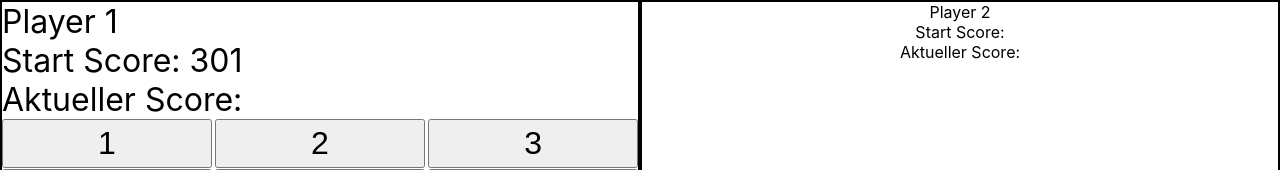
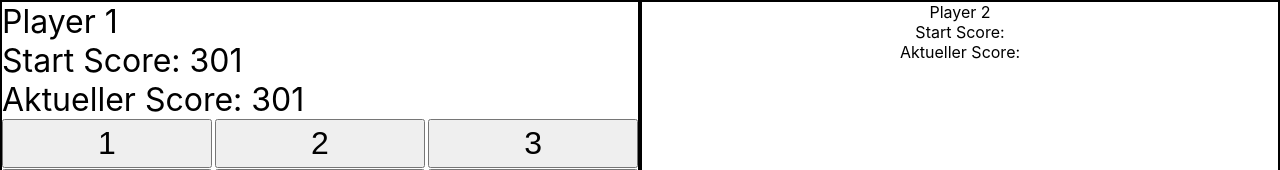
Before and after one commit to UweK17/dartscoreboard-simple, a React (Create React App) app: page / in a window 1280 px wide. Shown: the top 170 px of the page. Built offline with nearby package versions, Linux system fonts and the light colour scheme.

Commit message:
player1 score subtrahiert

```diff
--- a/src/App.js
+++ b/src/App.js
@@ -4,14 +4,19 @@ import './App.css';
 function App() {
 
   const [player1Score, setPlayer1Score] = useState(301);
+
+  const submitHandler = () => {
+    setPlayer1Score(player1Score-100);
+  }
+
   return (
     <div className="App">
       <div className='partitionScreen'>
         <div className="player1">
           <div className='statistics'>
             <div>Player 1</div>
-            <div>Start Score: {player1Score}</div>
-            <div>Aktueller Score: </div>
+            <div>Start Score: 301</div>
+            <div>Aktueller Score: {player1Score}</div>
           </div>
           <div className="numberInputPlayer1">
             <button className="numpad">1</button>
@@ -27,9 +32,9 @@ function App() {
             <button className="numpad">0</button>
             <button className="numpad">Delete</button>
           </div>
-          <div className="scoreSubmit">
+          <div className="scoreSubmit" onClick={submitHandler}>
             <div className='display'>Display</div>
-            <button className="submit">Submit Score</button>
+            <button className="submit" >Submit Score</button>
           </div>
         </div>
         <div className="player2">
```
